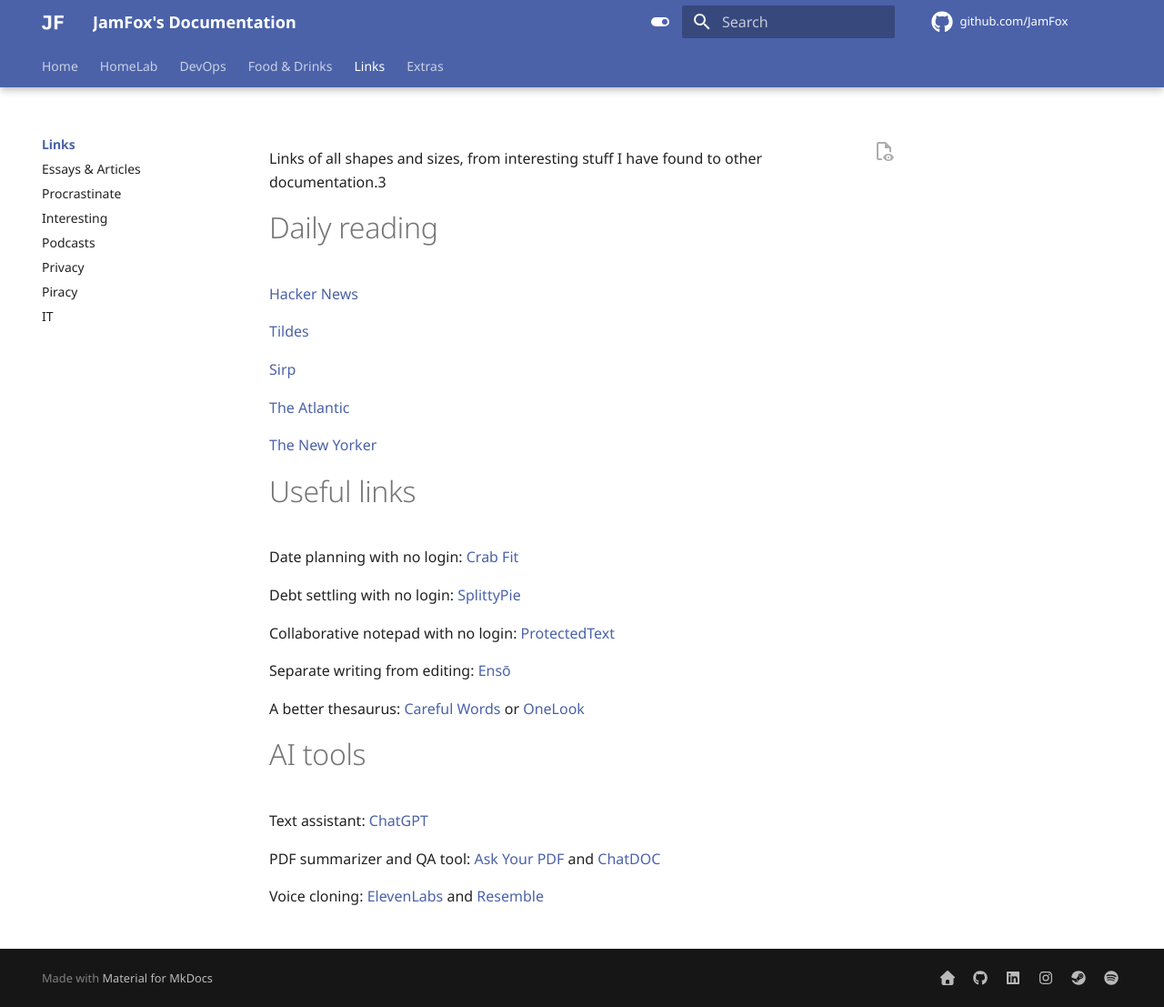
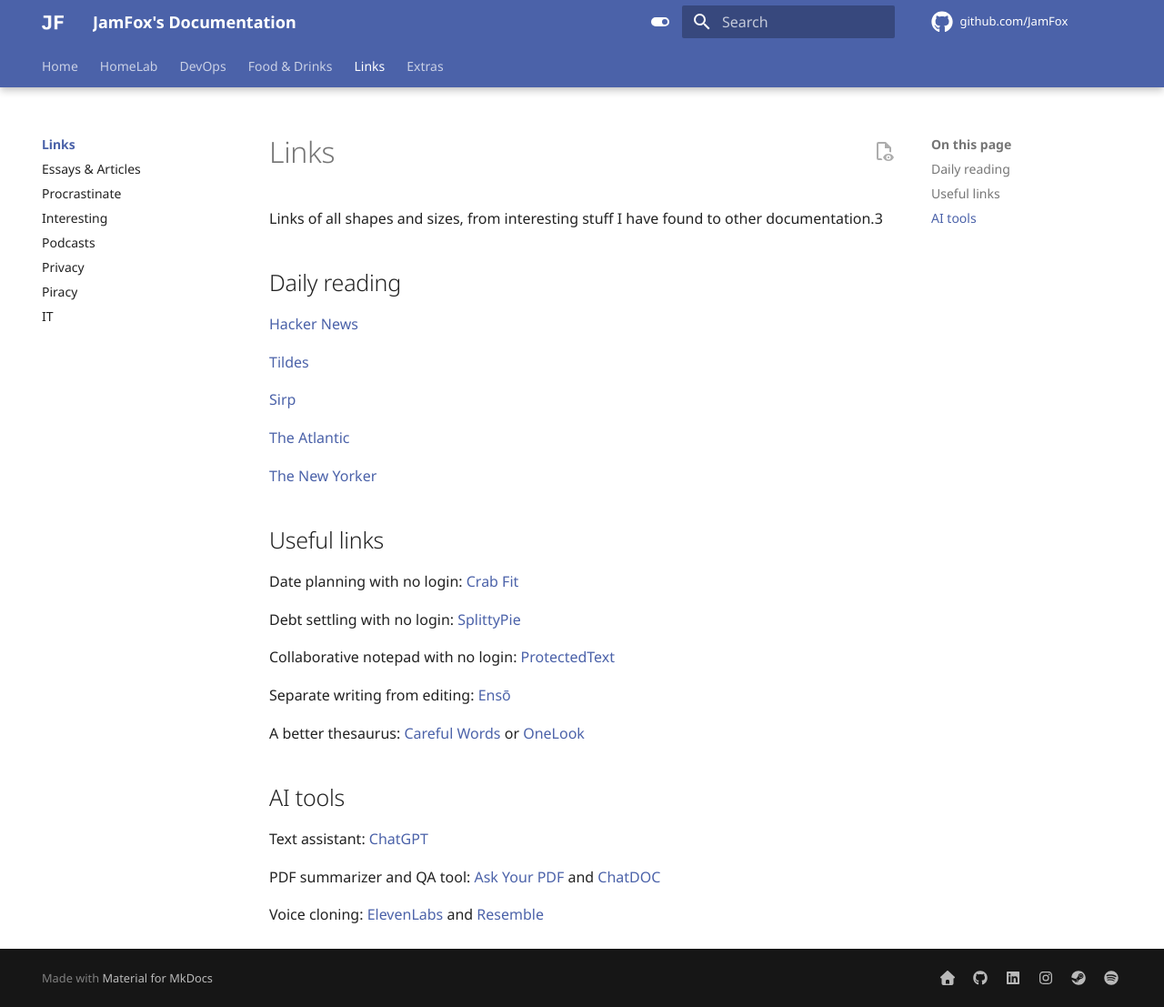
Before and after one commit to JamFox/docs.jamfox.dev, an MkDocs documentation site: the page built from docs/content/links/index.md, in a window 1280 px wide and 1107 px high. Shown: the whole window at 91% size. Built offline with MkDocs 1.6.1 and Material for MkDocs 9.7.7, drawn with Linux system fonts in a browser that asks for light colours; comment, search, counter and statistics services are not loaded.

Commit message:
fix titles

```diff
--- a/docs/content/links/index.md
+++ b/docs/content/links/index.md
@@ -4,7 +4,7 @@ title: "Links"
 
 Links of all shapes and sizes, from interesting stuff I have found to other documentation.3
 
-# Daily reading
+## Daily reading
 
 [Hacker News](https://news.ycombinator.com/)
 
@@ -16,7 +16,7 @@ Links of all shapes and sizes, from interesting stuff I have found to other docu
 
 [The New Yorker](https://www.newyorker.com/)
 
-# Useful links
+## Useful links
 
 Date planning with no login: [Crab Fit](https://crab.fit/)
 
@@ -28,7 +28,7 @@ Separate writing from editing: [Ensō](https://enso.sonnet.io/)
 
 A better thesaurus: [Careful Words](https://carefulwords.com/) or [OneLook](https://onelook.com/thesaurus/)
 
-# AI tools
+## AI tools
 
 Text assistant: [ChatGPT](https://chat.openai.com/)
 
```
Also changed, not shown: docs/index.md (+1 -1 lines).
